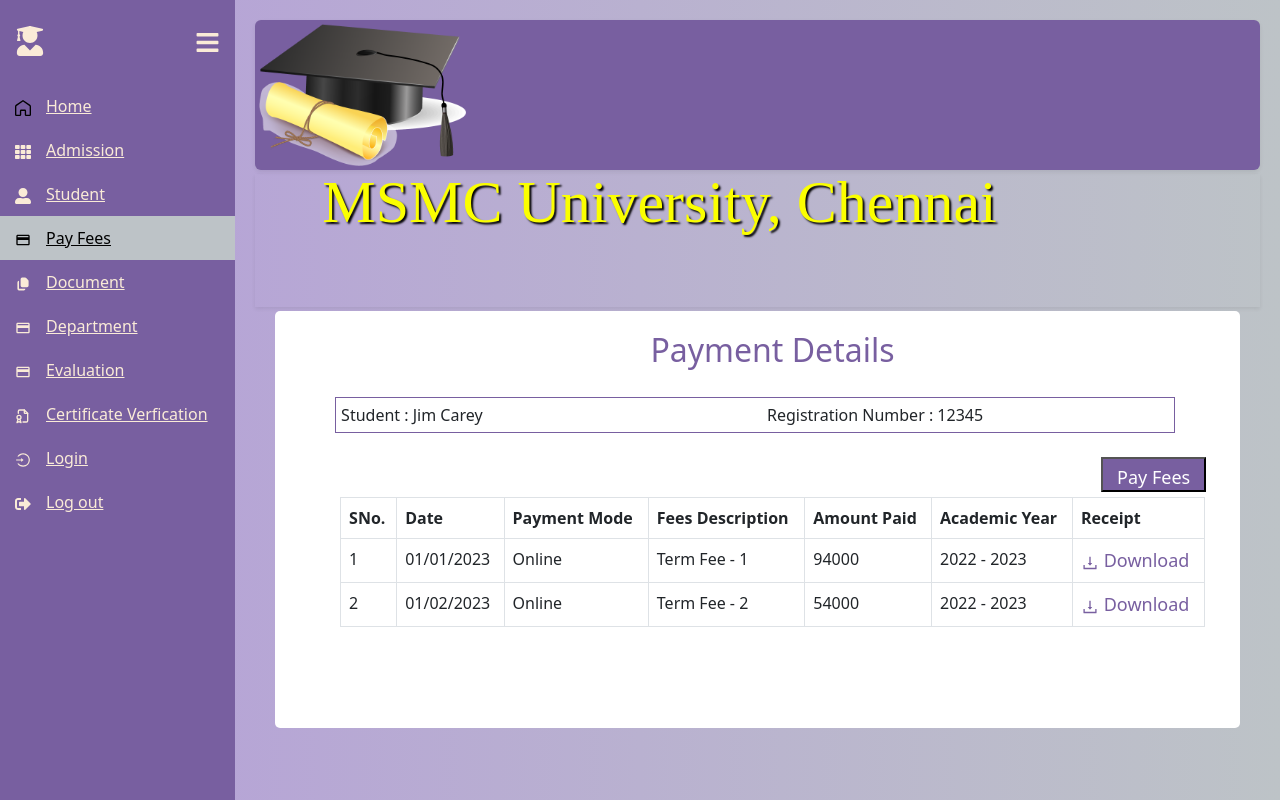
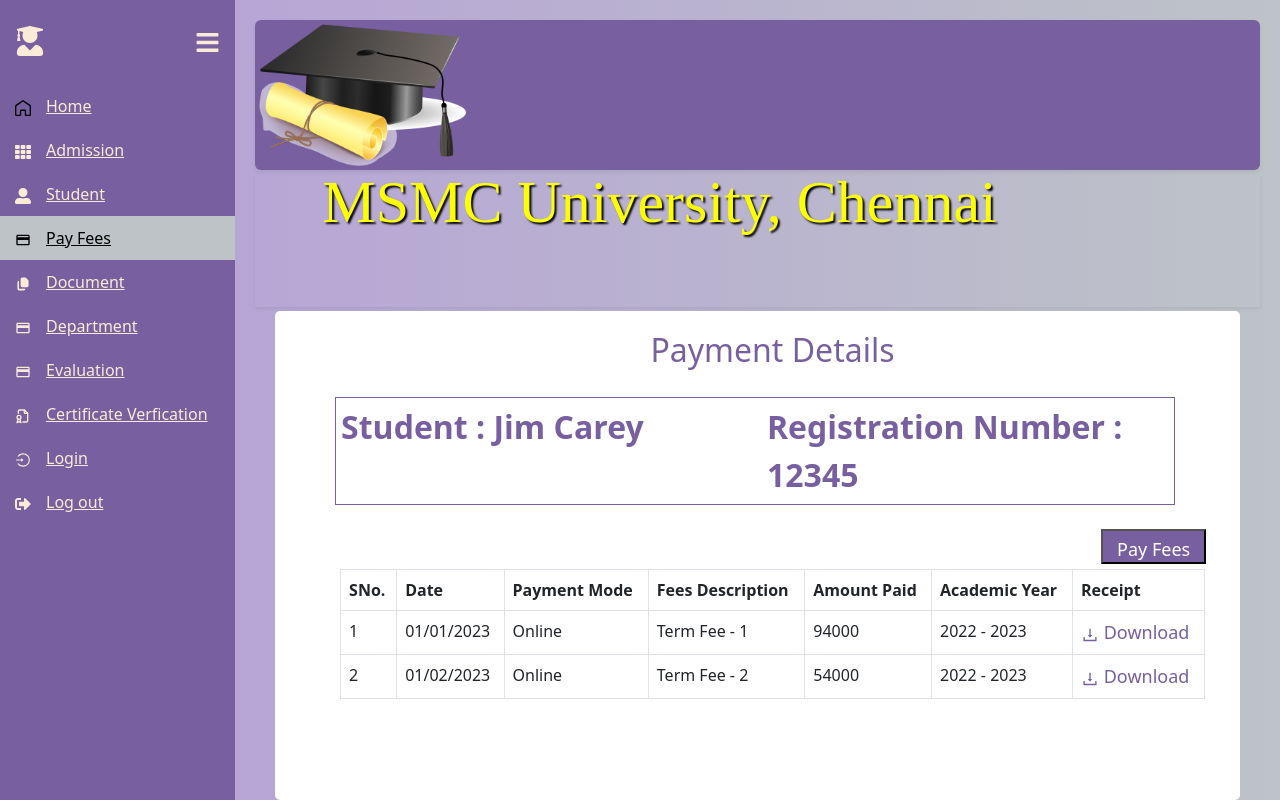
Before and after one commit to YODA-SuperKings/University-Admin, a React (Create React App) app in the folder University Admin Web/university_admin_web/: page /StudentPaymentDetails in a window 1280 px wide. Shown: the top 800 px of the page. Built offline with nearby package versions, Linux system fonts and the light colour scheme.

Commit message:
Missing changes resolved.

```diff
--- a/University Admin Web/university_admin_web/src/Styles/style.css
+++ b/University Admin Web/university_admin_web/src/Styles/style.css
@@ -341,6 +341,14 @@ main{
   color: white;
   font-size: large;
 }
+
+.studentName_label, .registrationNumber_label{
+  width: auto;
+  text-align: center;
+  color: #785fa0;
+  font-size: xx-large;
+  font-weight: bolder;
+}
 /*Payment - End*/
 
 /*Document - Start*/
```
